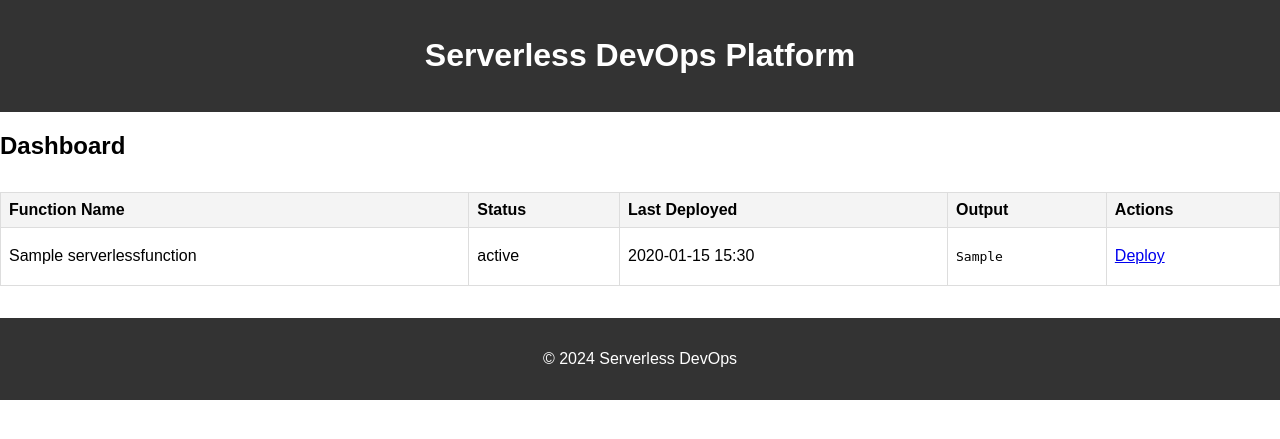
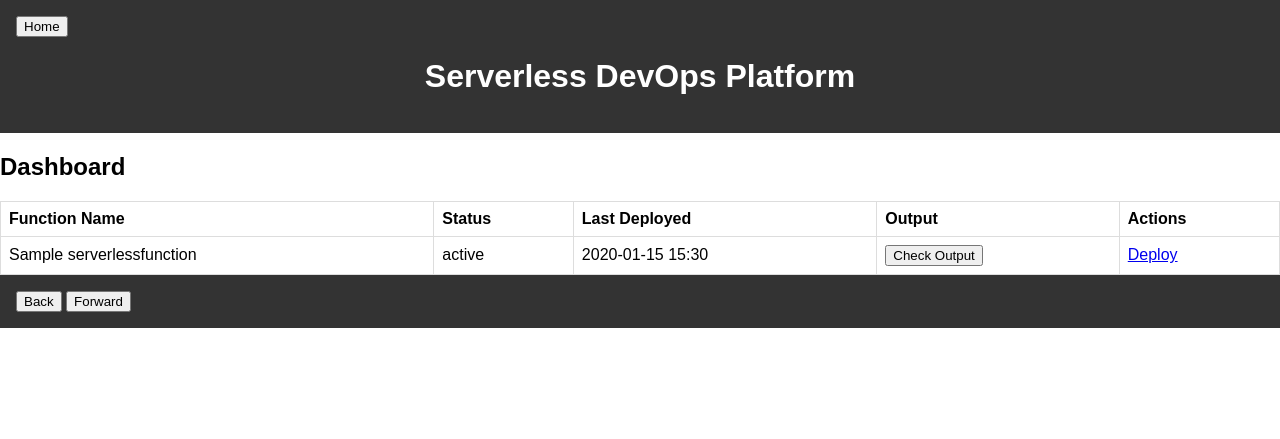
Before and after one commit to apurvchaudhary/serverless_devops, a Django app: template functions/templates/dashboard.html in a window 1280 px wide. Shown: the top 439 px of the page. Run offline with Django 4.2, Linux system fonts and the light colour scheme; the template is opened without the code that fills it: values that come from a table or form of the project are taken from there, others are empty; tables that the repository leaves empty hold one stand-in row (values such as "Sample post").

Commit message:
first day

```diff
--- a/functions/templates/base.html
+++ b/functions/templates/base.html
@@ -9,6 +9,11 @@
 </head>
 <body>
 <header>
+    <div
+            style="text-align: left;">
+        <button onclick="location.href='{% url 'dashboard' %}';">Home
+        </button>
+    </div>
     <h1>Serverless DevOps Platform</h1>
 </header>
 <main>
@@ -16,7 +21,12 @@
     {% endblock %}
 </main>
 <footer>
-    <p>&copy; 2024 Serverless DevOps</p>
+    <div style="text-align: left;">
+        <button onclick="history.back()">Back</button>
+        <button
+                onclick="history.forward()">Forward
+        </button>
+    </div>
 </footer>
 </body>
 </html>
--- a/functions/templates/dashboard.html
+++ b/functions/templates/dashboard.html
@@ -3,7 +3,6 @@
 {% block content %}
 <h2>Dashboard</h2>
 <table>
-    <thead>
     <tr>
         <th>Function Name</th>
         <th>Status</th>
@@ -11,7 +10,6 @@
         <th>Output</th>  <!-- New column for output -->
         <th>Actions</th>
     </tr>
-    </thead>
     <tbody>
     {% for function in functions %}
     <tr>
@@ -20,7 +18,8 @@
         <td>{{ function.last_deployed|date:"Y-m-d H:i" }}</td>
         <td>
             {% if function.output %}
-            <pre>{{ function.output }}</pre>
+            <button onclick="location.href='{% url 'output_function' function.id %}';" type="button">Check Output
+            </button>
             {% else %}
             No output yet.
             {% endif %}
--- a/functions/urls.py
+++ b/functions/urls.py
@@ -6,4 +6,5 @@ urlpatterns = [
     path('', views.dashboard, name='dashboard'),
     path('upload/', views.upload_function, name='upload_function'),
     path('deploy/<int:function_id>/', views.deploy_function, name='deploy_function'),
+    path('output/<int:function_id>/', views.output_function, name='output_function'),
 ]
--- a/functions/utils.py
+++ b/functions/utils.py
@@ -25,8 +25,8 @@ def run_function_file(function):
             text=True,
             timeout=30
         )
-        function.status = 'DEPLOYED'
         function.last_deployed = now()
+        function.status = 'DEPLOYED' if result.returncode == 0 else 'ERROR'
         function.output = result.stdout if result.returncode == 0 else result.stderr
         function.save()
     except subprocess.TimeoutExpired:
--- a/functions/views.py
+++ b/functions/views.py
@@ -37,3 +37,9 @@ def deploy_function(request, function_id):
     function = ServerlessFunction.objects.get(id=function_id)
     run_function_file(function)
     return redirect('dashboard')
+
+
+@require_http_methods(["GET", "POST"])
+def output_function(request, function_id):
+    function = ServerlessFunction.objects.get(id=function_id)
+    return render(request, 'function_output.html', {'function': function})
--- /dev/null
+++ b/static/css/styles.css
@@ -0,0 +1,33 @@
+body {
+    font-family: Arial, sans-serif;
+    margin: 0;
+    padding: 0;
+}
+
+header, footer {
+    background-color: #333;
+    color: white;
+    text-align: center;
+    padding: 1rem;
+}
+
+table {
+  font-family: arial, sans-serif;
+  border-collapse: collapse;
+  width: 100%;
+}
+
+td, th {
+  border: 1px solid #dddddd;
+  text-align: left;
+  padding: 8px;
+}
+
+tr:nth-child(even) {
+  background-color: #dddddd;
+}
+
+pre{
+   white-space: pre-wrap;
+   word-break: break-word;
+}
--- a/static/styles.css
+++ /dev/null
@@ -1,28 +0,0 @@
-body {
-    font-family: Arial, sans-serif;
-    margin: 0;
-    padding: 0;
-}
-
-header, footer {
-    background-color: #333;
-    color: white;
-    text-align: center;
-    padding: 1rem;
-}
-
-table {
-    width: 100%;
-    border-collapse: collapse;
-    margin: 2rem 0;
-}
-
-th, td {
-    border: 1px solid #ddd;
-    padding: 0.5rem;
-    text-align: left;
-}
-
-th {
-    background-color: #f4f4f4;
-}
```
Also changed, not shown: functions/templates/function_output.html (added, +13 -0 lines).
